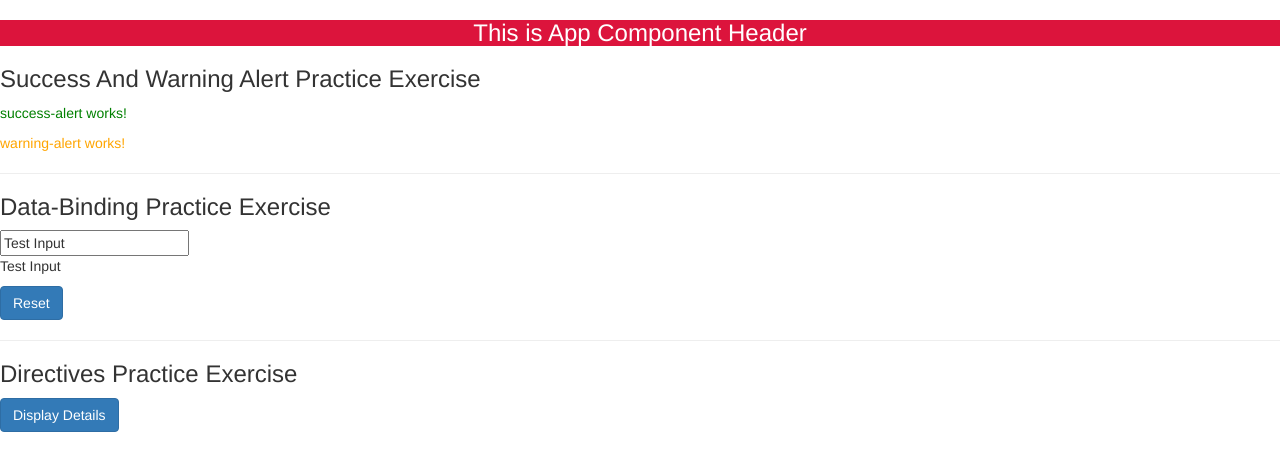
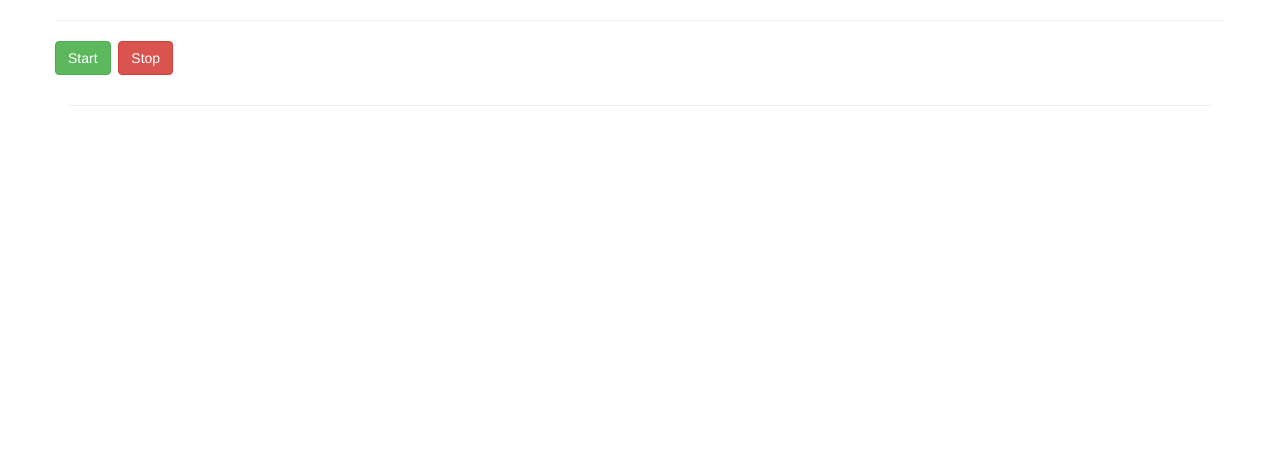
Before and after one commit to yatinn-j/angularassignment, an Angular app: page / in a window 1280 px wide. Shown: the top 470 px of the page. Built offline with nearby package versions, Linux system fonts and the light colour scheme.

Commit message:
custom property and event binding practice example

```diff
--- a/src/app/app.component.html
+++ b/src/app/app.component.html
@@ -1,13 +1,5 @@
-<h3 class="appHeader">This is App Component Header</h3>
-
-<h3>Success And Warning Alert Practice Exercise</h3>
-<app-success-alert></app-success-alert>
-<app-warning-alert></app-warning-alert>
-<hr>
-
-<h3>Data-Binding Practice Exercise</h3>
-<app-databinding></app-databinding>
-<hr>
-
-<h3>Directives Practice Exercise</h3>
-<app-directives-example></app-directives-example>
+<div class="container">
+      <app-game-control (startEvent)="startEvent($event)" (stopEvent)="stopEvent($event)" [oddNumberList]="oddNumbers"
+            [evenNumberList]="evenNumbers" [status]="status">
+      </app-game-control>
+</div>
--- a/src/app/app.component.ts
+++ b/src/app/app.component.ts
@@ -6,5 +6,38 @@ import { Component } from '@angular/core';
   styleUrls: ['./app.component.css']
 })
 export class AppComponent {
+  intervalRef: any = null;
+  count: number = 0;
+  oddNumbers = [];
+  evenNumbers = [];
   title = 'My Angular Project';
+  status: string;
+
+  constructor() {
+  }
+
+  startEvent = (event: Event) => {
+    const { isEven } = this;
+    this.status = "Event Started!";
+    this.intervalRef = setInterval(() => {
+      if (isEven(this.count)) {
+        this.evenNumbers.push(this.count);
+      } else {
+        this.oddNumbers.push(this.count);
+      }
+      this.count++;
+    }, 1000);
+  }
+
+  stopEvent = (event: Event) => {
+    clearInterval(this.intervalRef);
+    this.status = "Event Stoped!";
+  }
+
+  /**
+   * check whether given number is even or odd
+   */
+  isEven = (value: number) => {
+    return (value % 2 == 0);
+  }
 }
--- /dev/null
+++ b/src/app/even/even.component.css
@@ -0,0 +1,3 @@
+p{
+      color:blue;
+}
--- /dev/null
+++ b/src/app/even/even.component.html
@@ -0,0 +1,5 @@
+<div class="row">
+      <p *ngFor="let item of evenNumberList">
+            Even - {{ item }}
+      </p>
+</div>
--- /dev/null
+++ b/src/app/even/even.component.ts
@@ -0,0 +1,15 @@
+import { Component, OnInit, Input } from '@angular/core';
+
+@Component({
+  selector: 'app-even',
+  templateUrl: './even.component.html',
+  styleUrls: ['./even.component.css']
+})
+export class EvenComponent implements OnInit {
+  @Input() evenNumberList: [];
+  constructor() { }
+
+  ngOnInit(): void {
+  }
+
+}
--- /dev/null
+++ b/src/app/game-control/game-control.component.html
@@ -0,0 +1,19 @@
+<div class="row">
+      <hr>
+      <div>
+            <button class="btn btn-success" (click)="eventStarted($event)">Start</button>&nbsp;
+            <button class="btn btn-danger" (click)="eventStopped($event)">Stop</button>
+      </div>
+      <div class="row">
+            <p>{{ status }}</p>
+      </div>
+</div>
+<hr>
+<div class="row">
+      <div class="col-md-6">
+            <app-even [evenNumberList]="evenNumberList"></app-even>
+      </div>
+      <div class="col-md-6">
+            <app-odd [oddNumberList]="oddNumberList"></app-odd>
+      </div>
+</div>
--- /dev/null
+++ b/src/app/game-control/game-control.component.ts
@@ -0,0 +1,30 @@
+import { Component, OnInit, Input, Output, EventEmitter } from '@angular/core';
+
+@Component({
+  selector: 'app-game-control',
+  templateUrl: './game-control.component.html',
+  styleUrls: ['./game-control.component.css']
+})
+export class GameControlComponent implements OnInit {
+
+  @Input() oddNumberList: [];
+  @Input() evenNumberList: [];
+  @Output() startEvent = new EventEmitter<Event>();
+  @Output() stopEvent = new EventEmitter<Event>();
+  @Input() status: string;
+
+  constructor() {
+
+  }
+
+  ngOnInit(): void {
+  }
+
+  eventStarted = (event: Event) => {
+    this.startEvent.emit(event);
+  }
+
+  eventStopped = (event: Event) => {
+    this.stopEvent.emit(event);
+  }
+}
--- /dev/null
+++ b/src/app/odd/odd.component.css
@@ -0,0 +1,3 @@
+p{
+      color:red;
+}
--- /dev/null
+++ b/src/app/odd/odd.component.html
@@ -0,0 +1,5 @@
+<div class="row">
+      <p *ngFor="let item of oddNumberList">
+            Odd - {{ item }}
+      </p>
+</div>
--- /dev/null
+++ b/src/app/odd/odd.component.ts
@@ -0,0 +1,15 @@
+import { Component, OnInit, Input } from '@angular/core';
+
+@Component({
+  selector: 'app-odd',
+  templateUrl: './odd.component.html',
+  styleUrls: ['./odd.component.css']
+})
+export class OddComponent implements OnInit {
+  @Input() oddNumberList: [];
+  constructor() { }
+
+  ngOnInit(): void {
+  }
+
+}
```
Also changed, not shown: src/app/app.module.ts (+7 -1 lines), src/app/game-control/game-control.component.css (added).
